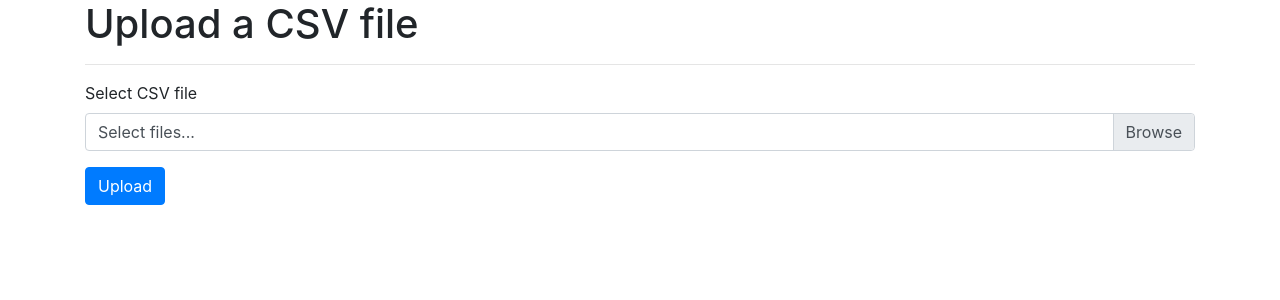
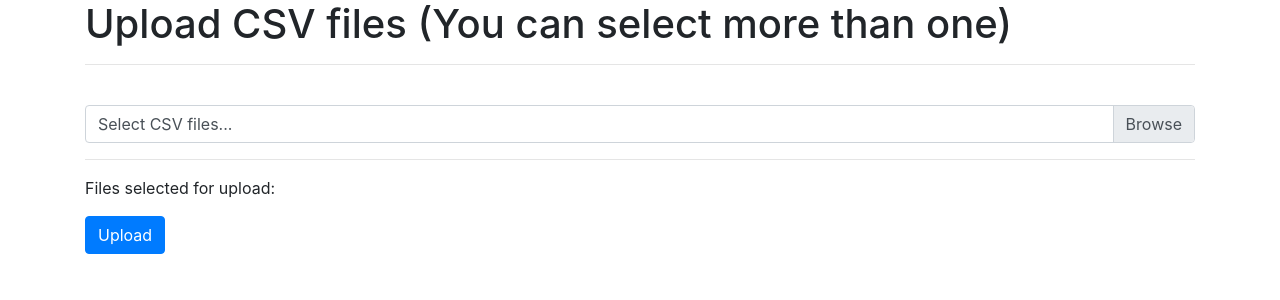
Before and after one commit to jonathankamau/works-single-view, a Python web app: template api/templates/upload.html in a window 1280 px wide. Shown: the top 300 px of the page. Run offline with Jinja, Linux system fonts and the light colour scheme; the template is opened without the code that fills it, so the values that code supplies are empty; some libraries are stand-ins or nearby versions.

Commit message:
[Feature] update the html upload view

```diff
--- a/api/templates/upload.html
+++ b/api/templates/upload.html
@@ -4,21 +4,36 @@
 <div class="container col-xs-12">
   <div class="row">
     <div class="col">
-        <h1>Upload a CSV file</h1>
+        <h1>Upload CSV files (You can select more than one)</h1>
       <hr>
         <form method="POST" enctype="multipart/form-data">
         <div class="form-group">
-            <label>Select CSV file</label>
+            <br/>
             <div class="custom-file">
-                <label class="custom-file-label" for="upload">Select files...</label>
-                <input type="file" class="custom-file-input" name="upload" accept=".csv" multiple>
+                <label class="custom-file-label" for="upload">Select CSV files...</label>
+                <input type="file" class="custom-file-input" id="upload" name="upload" accept=".csv" onchange="javascript:updateList()" multiple>
             </div>
+            <br/>
+            <hr>
+            <p>Files selected for upload:</p>
+            <div id="uploadList"></div>
             </div>
             <button type="submit" class="btn btn-primary">Upload</button>
         </form>
     </div>
   </div>
 </div>
-</html>
+
+<script>
+updateList = function() {
+    var input = document.getElementById('upload');
+    var output = document.getElementById('uploadList');
+    var children = "";
+    for (var i = 0; i < input.files.length; ++i) {
+        children += '<li>' + input.files.item(i).name + '</li>';
+    }
+    output.innerHTML = '<ul>'+children+'</ul>';
+}
+</script>
 
 {% endblock %}
```
